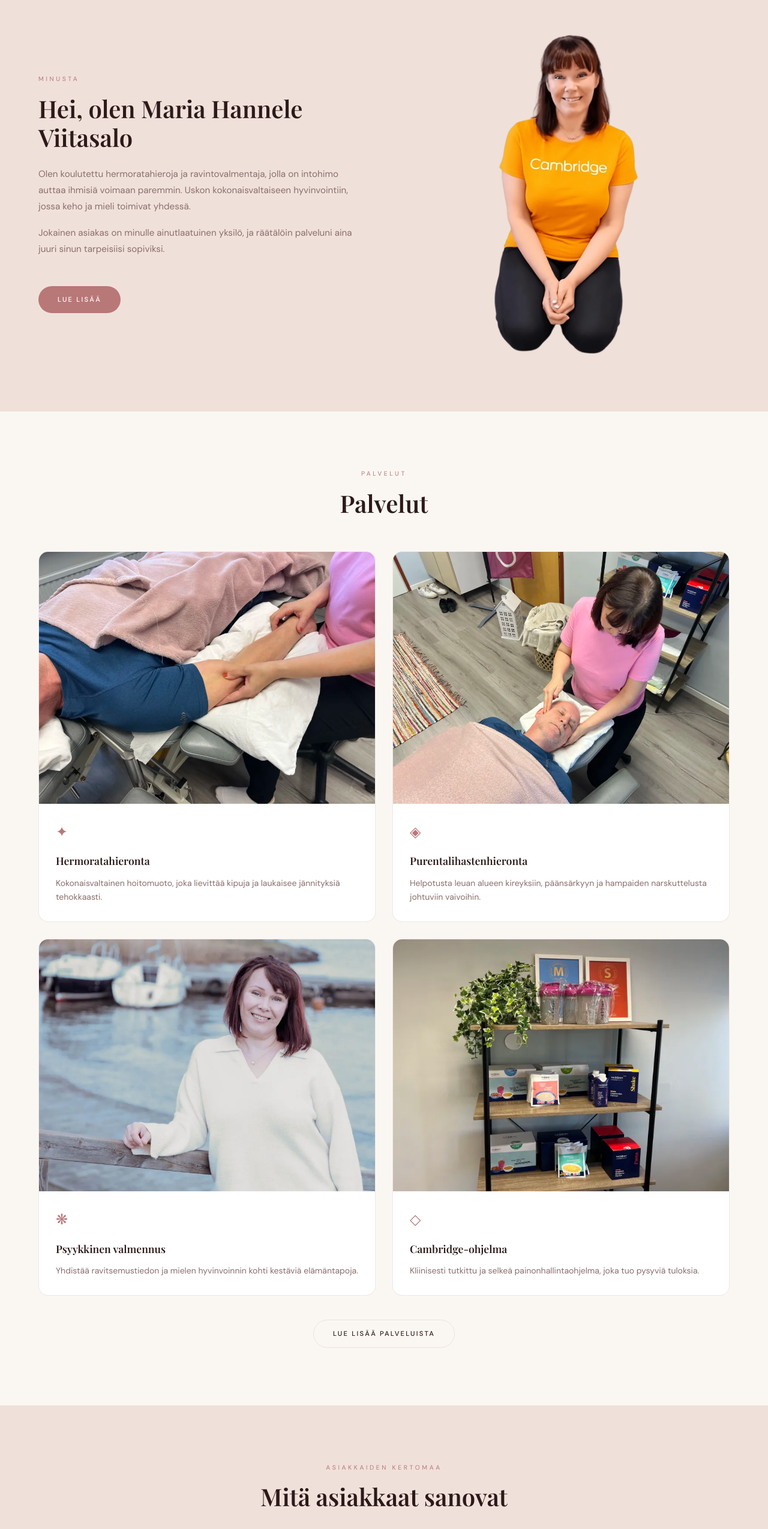
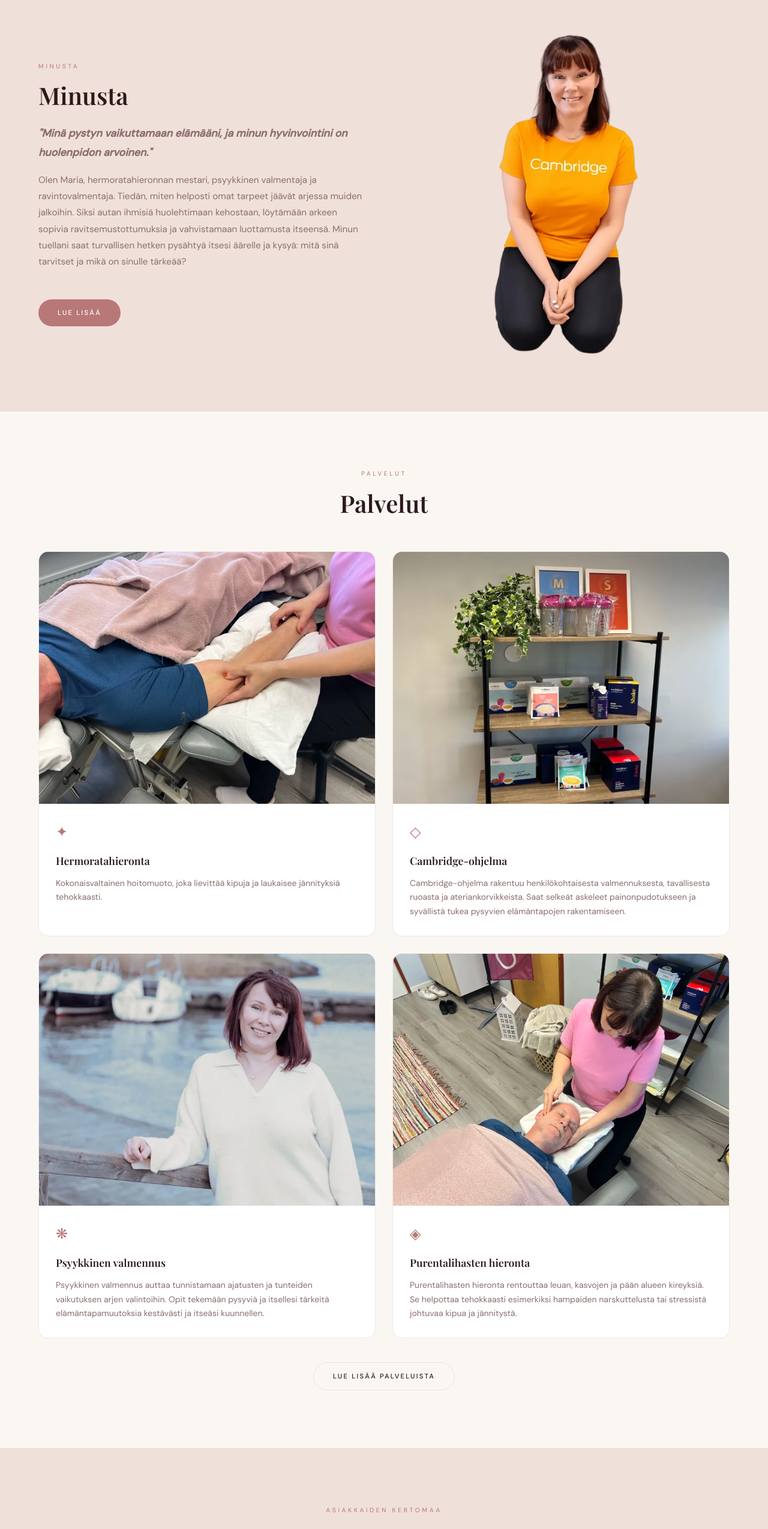
Before and after one commit to kaspervetoniemi/mv_sivut, a React (Vite) app: page / in a window 1280 px wide. Shown: the part 840-3389 px from the top of the page at 60% size. Built offline with nearby package versions, Linux system fonts and the light colour scheme; a web font is replaced by a local one.

Commit message:
TEKSTEJÄ / KORJAUKSIA
Korjattu yläosiot sivuista samankokoisiksi
Laitettu esittely ja palvelutekstejä paremmiksi.

```diff
--- a/src/app/pages/Ajanvaraus.tsx
+++ b/src/app/pages/Ajanvaraus.tsx
@@ -11,7 +11,7 @@ export default function Ajanvaraus() {
       {/* ── PAGE HEADER ── (Ei animoida, jotta näkyy heti) */}
       <div className="sivu-hero">
         <span className="ylateksti">Ajanvaraus</span>
-        <h1 className="otsikko">Varaa aika</h1>
+        <h1 className="otsikko">Ajanvaraus</h1>
         <p
           style={{
             color: "var(--harmaa)",
@@ -56,7 +56,7 @@ export default function Ajanvaraus() {
                 📅
               </div>
 
-              <h2 className="otsikko" style={{ fontSize: "1.6rem", marginBottom: "1rem" }}>
+              <h2 className="otsikko" style={{ fontSize: "1.6rem", margin: "0 auto 1rem" }}>
                 Siirry ajanvarauskalenteriin
               </h2>
 
--- a/src/app/pages/Hinnasto.tsx
+++ b/src/app/pages/Hinnasto.tsx
@@ -15,7 +15,7 @@ export default function Hinnasto({ navigate }: Props) {
       {/* ── PAGE HEADER ── (Ei animoida, jotta näkyy heti sivun latautuessa) */}
       <div className="sivu-hero">
         <span className="ylateksti">Hinnasto</span>
-        <h1 className="otsikko">Hinnat</h1>
+        <h1 className="otsikko">Hinnasto</h1>
       </div>
 
       {/* ── PRICE LIST ── */}
--- a/src/app/pages/Home.tsx
+++ b/src/app/pages/Home.tsx
@@ -53,9 +53,15 @@ export default function Home({ navigate }: Props) {
             <div className="ruudukko-2">
               <div className="minusta-teksti">
                 <span className="ylateksti">Minusta</span>
-                <h2 className="otsikko" style={{ marginBottom: "1.5rem" }}>Hei, olen Maria Hannele Viitasalo</h2>
-                <p>Olen koulutettu hermoratahieroja ja ravintovalmentaja, jolla on intohimo auttaa ihmisiä voimaan paremmin. Uskon kokonaisvaltaiseen hyvinvointiin, jossa keho ja mieli toimivat yhdessä.</p>
-                <p>Jokainen asiakas on minulle ainutlaatuinen yksilö, ja räätälöin palveluni aina juuri sinun tarpeisiisi sopiviksi.</p>
+                <h2 className="otsikko" style={{ marginBottom: "1.5rem" }}>Minusta</h2>
+
+                <p style={{ fontStyle: "italic", fontWeight: "bold", fontSize: "1.1rem", marginBottom: "1rem" }}>
+                  "Minä pystyn vaikuttamaan elämääni, ja minun hyvinvointini on huolenpidon arvoinen."
+                </p>
+                <p>
+                  Olen Maria, hermoratahieronnan mestari, psyykkinen valmentaja ja ravintovalmentaja. Tiedän, miten helposti omat tarpeet jäävät arjessa muiden jalkoihin. Siksi autan ihmisiä huolehtimaan kehostaan, löytämään arkeen sopivia ravitsemustottumuksia ja vahvistamaan luottamusta itseensä. Minun tuellani saat turvallisen hetken pysähtyä itsesi äärelle ja kysyä: mitä sinä tarvitset ja mikä on sinulle tärkeää?
+                </p>
+
                 <button onClick={() => navigate("yhteystiedot")} className="nappi nappi-pinkki" style={{ marginTop: "2rem" }}>
                   Lue lisää
                 </button>
@@ -98,7 +104,8 @@ export default function Home({ navigate }: Props) {
                   }}
                 >
                   <div className="palvelukortti-kuva">
-                    <img src={service.img} alt={service.imgAlt} />
+                    {/* TÄSSÄ MUUTOS: service.img -> service.korttiKuva */}
+                    <img src={service.korttiKuva} alt={service.imgAlt} />
                   </div>
                   <div className="kortti-sisalto">
                     <span className="palvelu-ikoni">{service.icon}</span>
@@ -124,7 +131,7 @@ export default function Home({ navigate }: Props) {
           <div className="sisalto-keski">
             <div className="otsikkoalue">
               <span className="ylateksti">Asiakkaiden kertomaa</span>
-              <h2 className="otsikko">Mitä asiakkaat sanovat</h2>
+              <h2 className="otsikko">Asiakkaiden kertomaa</h2>
             </div>
             <div className="arvostelu-kortti">
               <div className="tahdet">{"★".repeat(review.rating)}</div>
@@ -154,7 +161,7 @@ export default function Home({ navigate }: Props) {
           <div className="sisalto">
             <div className="otsikkoalue">
               <span className="ylateksti">Sijainti</span>
-              <h2 className="otsikko">Löydä minut</h2>
+              <h2 className="otsikko">Sijainti</h2>
             </div>
             <div className="ruudukko-2">
 
--- a/src/app/pages/Palvelut.tsx
+++ b/src/app/pages/Palvelut.tsx
@@ -12,7 +12,7 @@ export default function Palvelut({ navigate }: Props) {
   return (
     <div>
 
-      {/* ── PAGE HEADER ── (Ei animoida, jotta näkyy heti) */}
+      {/* ── PAGE HEADER ── */}
       <div className="sivu-hero">
         <span className="ylateksti">Palvelut</span>
         <h1 className="otsikko">Palvelut</h1>
@@ -22,21 +22,20 @@ export default function Palvelut({ navigate }: Props) {
       <section className="osio osio-vaalea">
         <div className="sisalto">
           {services.map((service, i) => (
-            /* Käärittiin jokainen palvelu omaan ScrollRevealiin! Avain (key) siirrettiin tähän ulompaan tägiin. */
             <ScrollReveal key={service.title}>
               <div
-                id={service.id} /* Linkityksen kohde pysyy tässä */
+                id={service.id}
                 className={`ruudukko-2 ${i % 2 === 0 ? 'kaanna-mobiilissa' : ''}`}
                 style={{ marginBottom: i < services.length - 1 ? "5rem" : "0" }}
               >
                 {i % 2 === 0 ? (
                   /* Even: image left */
                   <>
-                    <div className="kuva-45"><img src={service.img} alt={service.imgAlt} /></div>
+                    <div className="kuva-45"><img src={service.paaKuva} alt={service.imgAlt} /></div>
                     <div>
                       <span className="palvelu-ikoni" style={{ fontSize: "2rem", marginBottom: "1.25rem" }}>{service.icon}</span>
                       <h2 className="otsikko" style={{ marginBottom: "1.25rem" }}>{service.title}</h2>
-                      <p style={{ color: "var(--harmaa)", lineHeight: "1.8", marginBottom: "2rem" }}>{service.description}</p>
+                      <p style={{ color: "var(--harmaa)", lineHeight: "1.8", marginBottom: "2rem", whiteSpace: "pre-wrap" }}>{service.description}</p>
                       <button onClick={() => navigate("ajanvaraus")} className="nappi nappi-pinkki">Varaa aika</button>
                     </div>
                   </>
@@ -46,10 +45,10 @@ export default function Palvelut({ navigate }: Props) {
                     <div>
                       <span className="palvelu-ikoni" style={{ fontSize: "2rem", marginBottom: "1.25rem" }}>{service.icon}</span>
                       <h2 className="otsikko" style={{ marginBottom: "1.25rem" }}>{service.title}</h2>
-                      <p style={{ color: "var(--harmaa)", lineHeight: "1.8", marginBottom: "2rem" }}>{service.description}</p>
+                      <p style={{ color: "var(--harmaa)", lineHeight: "1.8", marginBottom: "2rem", whiteSpace: "pre-wrap" }}>{service.description}</p>
                       <button onClick={() => navigate("ajanvaraus")} className="nappi nappi-pinkki">Varaa aika</button>
                     </div>
-                    <div className="kuva-45"><img src={service.img} alt={service.imgAlt} /></div>
+                    <div className="kuva-45"><img src={service.paaKuva} alt={service.imgAlt} /></div>
                   </>
                 )}
               </div>
--- a/src/app/pages/Yhteystiedot.tsx
+++ b/src/app/pages/Yhteystiedot.tsx
@@ -9,16 +9,16 @@ interface Props {
 
 export default function Yhteystiedot({ navigate }: Props) {
   return (
-    <div>   {/* <--- KORJATTU */}
+    <div>
 
       {/* ── PAGE HEADER ── (Ei animoida) */}
       <div className="sivu-hero">
         <span className="ylateksti">Minusta &amp; Yhteystiedot</span>
-        <h1 className="otsikko">Hei, olen Maria</h1>
+        <h1 className="otsikko">Minusta &amp; Yhteystiedot</h1>
       </div>
 
-      {/* ── ABOUT (Minusta - Siirretty ylimmäksi) ── */}
-      <section className="osio osio-pinkki">
+      {/* ── ABOUT (Minusta - Korjattu normaali tausta) ── */}
+      <section className="osio">
         <ScrollReveal>
           <div className="sisalto">
             <div className="ruudukko-2">
@@ -33,10 +33,27 @@ export default function Yhteystiedot({ navigate }: Props) {
 
               <div className="minusta-teksti">
                 <span className="ylateksti">Minusta</span>
-                <h2 className="otsikko" style={{ marginBottom: "1.5rem" }}>Maria Hannele Viitasalo</h2>
-                <p>Olen koulutettu hermoratahieroja ja ravintovalmentaja, jolla on intohimo auttaa ihmisiä voimaan paremmin. Uskon kokonaisvaltaiseen hyvinvointiin, jossa keho ja mieli toimivat yhdessä.</p>
-                <p>Jokainen asiakas on minulle ainutlaatuinen yksilö, ja räätälöin palveluni aina juuri sinun tarpeisiisi sopiviksi. Tavoitteenani on, että jokainen asiakas lähtee vastaanotoltani voipaan ja kuultuna.</p>
-                <p>Minulle on tärkeää pysyä ajan tasalla alan uusimmista tutkimuksista ja menetelmistä, jotta voin tarjota asiakkailleni parasta mahdollista hoitoa.</p>
+                <h2 className="otsikko" style={{ marginBottom: "1.5rem" }}>Minusta</h2>
+
+                <p style={{ fontStyle: "italic", fontWeight: "bold", fontSize: "1.1rem" }}>
+                  "Minä pystyn vaikuttamaan elämääni, ja minun hyvinvointini on huolenpidon arvoinen."
+                </p>
+                <p>
+                  Tämä on minun mottoni, ja toivon, että siitä tulee vielä jonain päivänä myös sinun mottosi.
+                </p>
+
+                <p>
+                  Olen Maria, hermoratahieronnan mestari, psyykkinen valmentaja ja ravintovalmentaja. Muiden hyvinvointi on aina ollut lähellä sydäntäni. Olen työskennellyt palvelualalla vuodesta 1997, viimeisimpänä lähihoitajana vanhuspalveluissa. Nyt autan omassa yrityksessäni ihmisiä huolehtimaan kehostaan, löytämään arkeen sopivia ravitsemustottumuksia ja vahvistamaan luottamusta itseensä. Ravintovalmentajaksi innostuin opiskelemaan oman onnistuneen Cambridge-painonpudotukseni myötä.
+                </p>
+
+                <p>
+                  Tiedän kokemuksesta, miten helposti omat tarpeet jäävät muiden tarpeiden alle. Minun tuellani saat pysähtyä rauhassa itsesi äärelle: mitä sinä tarvitset, mikä on sinulle tärkeää ja millaisilla pienillä teoilla pääset parhaiten kohti omia tavoitteitasi?
+                </p>
+
+                <p>
+                  Voit käyttää palveluitani erikseen tai yhdistellä niistä juuri sinun elämäntilanteeseesi sopivan kokonaisuuden. Lämpimästi tervetuloa!
+                </p>
+
                 <button onClick={() => navigate("ajanvaraus")} className="nappi nappi-pinkki" style={{ marginTop: "2rem" }}>
                   Varaa aika
                 </button>
@@ -47,13 +64,13 @@ export default function Yhteystiedot({ navigate }: Props) {
         </ScrollReveal>
       </section>
 
-      {/* ── CONTACT & LOCATION (Yhteystiedot & Kartta - Siirretty alimmaiseksi) ── */}
-      <section className="osio osio-vaalea">
+      {/* ── CONTACT & LOCATION (Yhteystiedot & Kartta - Korjattu pinkki tausta) ── */}
+      <section className="osio osio-pinkki">
         <ScrollReveal>
           <div className="sisalto">
             <div className="otsikkoalue">
               <span className="ylateksti">Sijainti &amp; Yhteystiedot</span>
-              <h2 className="otsikko">Yhteystiedot ja sijainti</h2>
+              <h2 className="otsikko">Sijainti &amp; Yhteystiedot</h2>
             </div>
             <div className="ruudukko-2">
 
--- a/src/app/shared.tsx
+++ b/src/app/shared.tsx
@@ -8,39 +8,42 @@ export const services = [
     shortDescription: "Kokonaisvaltainen hoitomuoto, joka lievittää kipuja ja laukaisee jännityksiä tehokkaasti.",
     description: "Hermoratahieronta on kokonaisvaltainen hoitomuoto, joka vaikuttaa hermoston kautta koko kehoon. Se lievittää kipuja, laukaisee jännityksiä ja edistää kehon omaa paranemisprosessia. Hoito sopii erinomaisesti pitkäaikaisista kiputiloista tai stressistä kärsiville.",
     icon: "✦",
-    img: "hermoratahieronta1.webp",
+    korttiKuva: "hermoratahieronta1.webp",
+    paaKuva: "hermoratahieronta2.webp",
     imgAlt: "Hieronta kuumakivillä",
-    id: "hermoratahieronta" /* TÄMÄ LISÄTTIIN */
+    id: "hermoratahieronta"
   },
   {
-    title: "Purentalihastenhieronta",
-    shortDescription: "Helpotusta leuan alueen kireyksiin, päänsärkyyn ja hampaiden narskuttelusta johtuviin vaivoihin.",
-    description: "Purentalihastenhieronta kohdistuu leuan, kasvojen ja niskan alueelle. Se helpottaa purentakipuja, päänsärkyä ja jännitystiloja, jotka voivat johtua stressistä tai hampaiden narskuttelusta. Käsittely rentouttaa koko pään aluetta ja parantaa unen laatua.",
-    icon: "◈",
-    img: "purentalihashieronta1.webp",
-    imgAlt: "Kasvojen ja leuan alueen hieronta",
-    id: "purentalihas" /* TÄMÄ LISÄTTIIN */
+    title: "Cambridge-ohjelma",
+    shortDescription: "Cambridge-ohjelma rakentuu henkilökohtaisesta valmennuksesta, tavallisesta ruoasta ja ateriankorvikkeista. Saat selkeät askeleet painonpudotukseen ja syvällistä tukea pysyvien elämäntapojen rakentamiseen.",
+    description: "Mitä Cambridge-valmennukseni sisältää?\n\nCambridge-ohjelma rakentuu henkilökohtaisesta valmennuksesta, tavallisesta ruoasta ja ohjelmaan kuuluvista ateriankorvikkeista (kuten puuroista, keitoista ja pirtelöistä, jotka ostetaan erikseen). Kokonaisuus suunnitellaan aina yksilöllisesti sinun tavoitteidesi ja elämäntilanteesi mukaan.\n\nKäytännössä aloitamme nykytilanteen kartoittamisella: käymme läpi ruokailutottumuksesi, arkesi voimavarat ja mahdolliset terveydelliset rajoitteet. Tämän pohjalta valitsemme sinulle sopivan ohjelmatason, jossa tavallisen ruoan ja Cambridge-aterioiden määrät yhdistyvät fiksusti. Saat selkeät ohjeet siihen, mitä ja kuinka paljon syöt päivän aikana.\n\nMinun valmennuksessani saat valmiin ohjelman lisäksi syvällisempää tukea tapojen muuttamiseen. Tarkastelemme syömisen taustoja ja tunnistamme esimerkiksi tunteiden, stressin ja totuttujen tapojen vaikutuksia valintoihisi. \n\nSäännöllisissä tapaamisissa seuraamme edistymistäsi, ratkomme arjen haasteita ja harjoittelemme painonhallintaa. Tavoitteena on rakentaa pysyviä ruokailutapoja, joita pystyt jatkamaan vaivattomasti myös painonpudotuksen jälkeen — myös kiireessä, viikonloppuina ja silloin, kun kaikki ei mene suunnitelmien mukaan.",
+    icon: "◇",
+    korttiKuva: "cambridge1.webp",
+    paaKuva: "cambridge2.webp",
+    imgAlt: "Terveellistä hedelmää ja ravintoa",
+    id: "cambridge"
   },
   {
     title: "Psyykkinen valmennus",
-    shortDescription: "Yhdistää ravitsemustiedon ja mielen hyvinvoinnin kohti kestäviä elämäntapoja.",
-    description: "Psyykkinen ravintovalmennus yhdistää ravitsemustiedon ja mielen hyvinvoinnin. Tutkitaan syömisen taustalla olevia tunteita ja ajatusmalleja sekä rakennetaan kestävä suhde ruokaan. Tavoitteena on löytää tasapaino, jossa ruoka tuottaa iloa eikä ahdistusta.",
+    shortDescription: "Psyykkinen valmennus auttaa tunnistamaan ajatusten ja tunteiden vaikutuksen arjen valintoihin. Opit tekemään pysyviä ja itsellesi tärkeitä elämäntapamuutoksia kestävästi ja itseäsi kuunnellen.",
+    description: "Mitä on psyykkinen valmennus?\n\nPsyykkinen valmennus auttaa ymmärtämään itseäsi ja tekemään muutoksia, jotka ovat sinulle tärkeitä. Siinä tarkastellaan, miten ajatuksesi, tunteesi ja totutut toimintatapasi vaikuttavat arkeesi. Liikkeelle lähdetään sinun perustastasi: kuka minä olen, mitä minä haluan ja miksi se on minulle tärkeää?\n\nJos esimerkiksi haluat muuttaa syömistottumuksiasi, saatat jo tietää, miten haluaisit syödä. Silti kiire, väsymys tai lohdun tarve ohjaa toimimaan vanhalla tavalla. Valmennuksessa pysähdytään tunnistamaan, mitä näissä tilanteissa tapahtuu, ja kokeillaan sinulle sopivia uusia tapoja.\n\nKeskustelujen ja käytännön harjoitusten avulla voit vahvistaa luottamusta omaan pystyvyyteesi, selkeyttää tavoitteitasi ja löytää pieniä askelia niitä kohti, tunnistaa muutosta vaikeuttavia ajatuksia ja tapoja sekä harjoitella lempeämpää suhtautumista itseesi myös vaikeina päivinä. Tavoitteena on, että ymmärryksen rinnalle syntyy toimintaa ja kokemuksia onnistumisesta.\n\n\"Minä pystyn vaikuttamaan elämääni, ja minun hyvinvointini on huolenpidon arvoinen.\"",
     icon: "❋",
-    img: "psyykkinenvalmennus1.webp",
+    korttiKuva: "psyykkinenvalmennus1.webp",
+    paaKuva: "psyykkinenvalmennus1.webp",
     imgAlt: "Terveellistä ruokaa lautasella",
-    id: "psyykkinen" /* TÄMÄ LISÄTTIIN */
+    id: "psyykkinen"
   },
   {
-    title: "Cambridge-ohjelma",
-    shortDescription: "Kliinisesti tutkittu ja selkeä painonhallintaohjelma, joka tuo pysyviä tuloksia.",
-    description: "Cambridge-ohjelma on kliinisesti tutkittu painonhallintaohjelma, joka tarjoaa selkeän rakenteen ja ammattilaisen tuen matkan varrella. Tuloksia saavutetaan turvallisesti ja kestävästi laadukkaiden ateriankorvikkeiden ja henkilökohtaisen valmennuksen avulla.",
-    icon: "◇",
-    img: "cambridge1.webp",
-    imgAlt: "Terveellistä hedelmää ja ravintoa",
-    id: "cambridge" /* TÄMÄ LISÄTTIIN */
-  },
+    title: "Purentalihasten hieronta",
+    shortDescription: "Purentalihasten hieronta rentouttaa leuan, kasvojen ja pään alueen kireyksiä. Se helpottaa tehokkaasti esimerkiksi hampaiden narskuttelusta tai stressistä johtuvaa kipua ja jännitystä.",
+    description: "Mitä purentalihasten hieronta on?\n\nPurentalihasten hieronta on leuan, kasvojen ja pään alueen lihaksia rentouttavaa käsittelyä, jonka tavoitteena on helpottaa lihasjännitystä sekä lievittää kipua ja kireyttä. Hampaiden narskuttelu ja yhteen pureminen voivat kuormittaa purentalihaksia huomattavasti. Tämä jännitys tuntuu usein leukaperien arkuutena, leuan jäykkyytenä tai ohimoiden kireytenä. Oireet voivat korostua erityisesti aamuisin.\n\nHieronnassa käsitellään kasvojen ja ohimoiden aluetta sekä kaulaa ja niska-hartiaseutua. Tarvittaessa purentalihaksia käsitellään myös suun sisäpuolelta poskien kautta, mutta tämä tehdään aina täysin sinun suostumuksellasi. Suun sisäpuolisessa käsittelyssä käytetään hygieniasyistä suojakäsineitä. Käsittely etenee aina rauhallisesti ja yksilöllisesti sinun tuntemuksiasi kuunnellen. Hoidon kesto on 60 minuuttia.\n\nHuomioithan, että pitkittynyt leukakipu, leuan lukkiutuminen tai suun avautumisen rajoittuminen edellyttävät aina ensin hammaslääkärin arviota.",
+    icon: "◈",
+    korttiKuva: "purentalihashieronta1.webp",
+    paaKuva: "purentalihashieronta1.webp",
+    imgAlt: "Kasvojen ja leuan alueen hieronta",
+    id: "purentalihas"
+  }
 ];
-
 // ... hinnasto (prices) ja arvostelut (testimonials) jatkuvat tästä normaalisti ...
 
 export const prices = [
--- a/src/styles/globals.css
+++ b/src/styles/globals.css
@@ -358,6 +358,11 @@ a { text-decoration: none; color: inherit; }
   padding: 5rem 1.5rem;
   text-align: center;
   background: var(--vaalea);
+  min-height: 250px;
+  display: flex;
+  flex-direction: column;
+  justify-content: center;
+  align-items: center;
 }
 
 /* ────────────────────────────────────────
```
Also changed, not shown: 5 other files (tests, documents, lock files or other folders).
